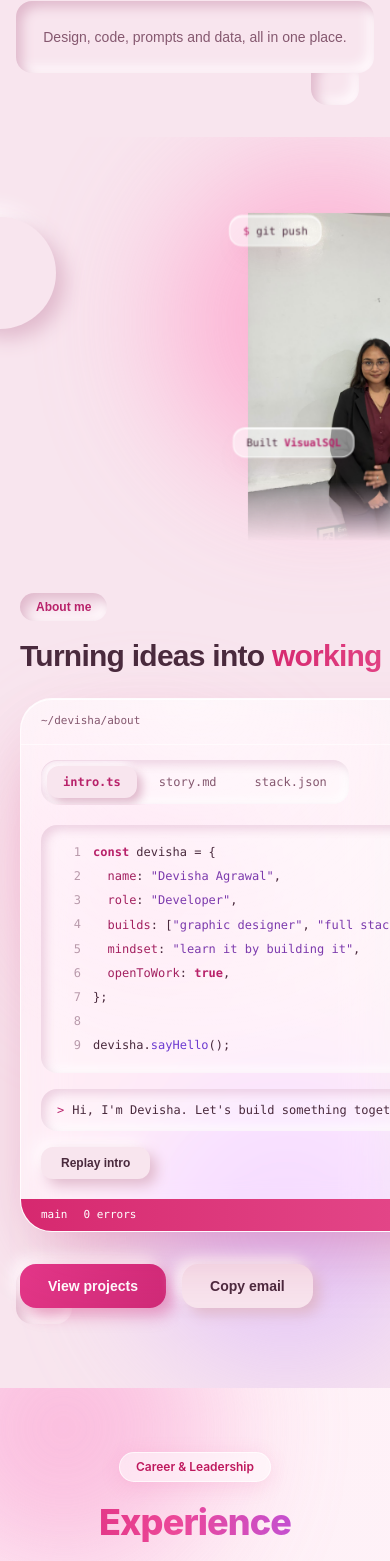
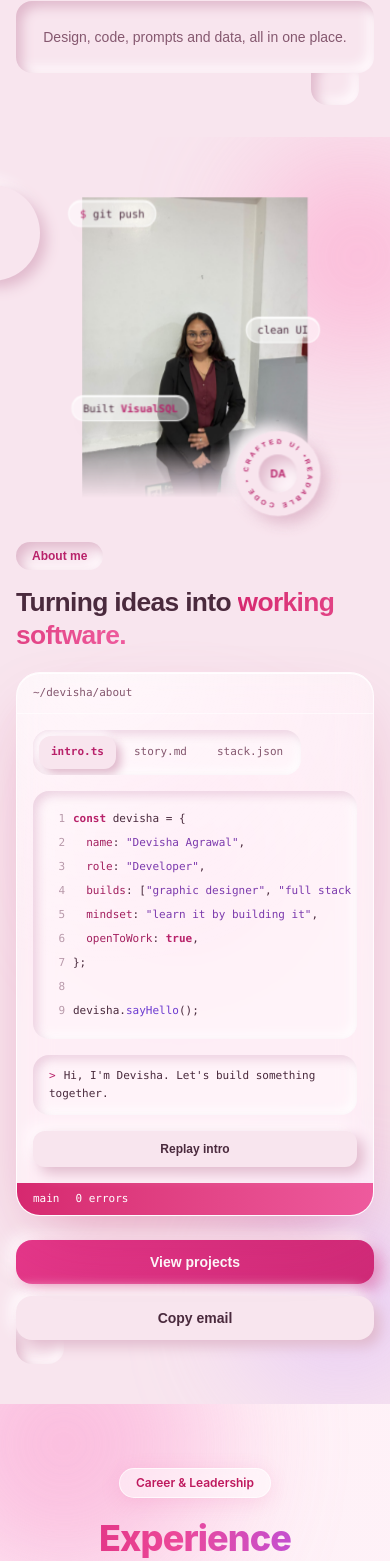
Before and after one commit to DevAgr4/Portfolio, a Next.js app: page / in a window 390 px wide. Shown: the part 1378-2939 px from the top of the page. Built offline with nearby package versions, Linux system fonts and the light colour scheme.

Commit message:
Make About section responsive

```diff
--- a/src/sections/About.tsx
+++ b/src/sections/About.tsx
@@ -11,6 +11,11 @@ import Image from "next/image";
    - Your photo stays a free-standing cutout (no frame, no backing plate).
    - Glass chips float around the photo at different depths in 3D.
    - Trait cards flip in 3D (hover on desktop, tap on touch screens).
+
+   Responsive layout
+   - < lg  : single column (photo on top, terminal below, centred and
+             capped to a readable width). Sections slide up.
+   - >= lg : two columns (5fr / 7fr). Sections slide in from the sides.
 ------------------------------------------------------------------- */
 
 type Tab = "intro" | "story" | "stack";
@@ -27,6 +32,10 @@ const introCode = `const devisha = {
 devisha.sayHello();`;
 
 const helloLine = "Hi, I'm Devisha. Let's build something together.";
+
+// Total number of lines in the finished snippet. Used to reserve the code
+// box height up front so the layout doesn't jump while the text types out.
+const TOTAL_LINES = introCode.split("\n").length;
 
 // Tiny syntax highlighter (pink / plum / violet)
 function highlight(line: string) {
@@ -95,17 +104,17 @@ function FlipCard({ label, desc }: { label: string; desc: string }) {
       data-on={on}
       onClick={() => setOn((v) => !v)}
       aria-label={`${label}. ${desc}`}
-      className="ab-flip h-32 w-full rounded-2xl text-left focus:outline-none focus-visible:ring-2 focus-visible:ring-[#e83e8c] sm:h-36"
+      className="ab-flip h-28 w-full rounded-2xl text-left focus:outline-none focus-visible:ring-2 focus-visible:ring-[#e83e8c] min-[420px]:h-32 sm:h-36"
     >
       <span className="ab-flip-inner relative block h-full w-full">
         {/* front: pushed-out neumorphic key */}
-        <span className="ab-face ab-raised-sm absolute inset-0 flex flex-col justify-between rounded-2xl p-4">
+        <span className="ab-face ab-raised-sm absolute inset-0 flex flex-col justify-between rounded-2xl p-3.5 sm:p-4">
           <span className="text-sm font-bold text-[#4a2a3d] sm:text-base">{label}</span>
           <span className="text-[11px] text-[#85586f]">Flip to read more</span>
         </span>
         {/* back: frosted pink glass */}
         <span
-          className="ab-face absolute inset-0 flex items-center rounded-2xl border border-white/80 p-4 text-sm leading-snug text-[#4a2a3d]"
+          className="ab-face absolute inset-0 flex items-center rounded-2xl border border-white/80 p-3.5 text-[13px] leading-snug text-[#4a2a3d] sm:p-4 sm:text-sm"
           style={{
             transform: "rotateY(180deg)",
             background:
@@ -142,7 +151,7 @@ export default function About() {
       ([entry]) => {
         if (entry.isIntersecting) setVisible(true);
       },
-      { threshold: 0.15 }
+      { threshold: 0.1 }
     );
     if (sectionRef.current) observer.observe(sectionRef.current);
     return () => observer.disconnect();
@@ -202,6 +211,7 @@ export default function About() {
     return () => cancelAnimationFrame(raf);
   }, [visible]);
 
+  // Mouse only: touch screens keep the default light angle
   const onSectionMove = (e: React.PointerEvent<HTMLElement>) => {
     if (e.pointerType !== "mouse") return;
     const r = sectionRef.current?.getBoundingClientRect();
@@ -256,7 +266,7 @@ export default function About() {
       ref={sectionRef}
       onPointerMove={onSectionMove}
       onPointerLeave={onSectionLeave}
-      className="ab-root relative overflow-hidden px-5 py-20 font-['Outfit',sans-serif] text-[#4a2a3d] sm:px-8 md:px-14 md:py-28"
+      className="ab-root relative overflow-hidden px-4 py-16 font-['Outfit',sans-serif] text-[#4a2a3d] min-[420px]:px-5 sm:px-8 sm:py-20 md:px-12 lg:px-14 lg:py-28"
     >
       <style>{`
         .ab-root {
@@ -347,6 +357,11 @@ export default function About() {
         .ab-f { color: #6d3bd0; }
         .ab-c { color: #85586f; font-style: italic; }
 
+        /* thin scrollbars for the code box and the tab strip */
+        .ab-scroll { scrollbar-width: thin; scrollbar-color: #e0b9cc transparent; }
+        .ab-scroll::-webkit-scrollbar { height: 6px; }
+        .ab-scroll::-webkit-scrollbar-thumb { background: #e0b9cc; border-radius: 999px; }
+
         /* 3D flip */
         .ab-flip { perspective: 900px; }
         .ab-flip-inner {
@@ -363,6 +378,14 @@ export default function About() {
         }
         @media (hover: none) {
           .ab-flip[data-on="true"] .ab-flip-inner { transform: rotateY(180deg); }
+        }
+
+        /* Lighter shadows on small screens (cheaper to paint, less heavy) */
+        @media (max-width: 639px) {
+          .ab-raised { box-shadow:
+            calc(var(--sx) * 0.7px) calc(var(--sy) * 0.7px) 14px var(--lo),
+            calc(var(--sx) * -0.7px) calc(var(--sy) * -0.7px) 14px var(--hi); }
+          .ab-glass { -webkit-backdrop-filter: blur(16px) saturate(1.4); backdrop-filter: blur(16px) saturate(1.4); }
         }
 
         @keyframes ab-spin { to { transform: rotate(360deg); } }
@@ -382,36 +405,37 @@ export default function About() {
 
       {/* Colour for the glass to blur: kept on the right, away from the photo */}
       <div aria-hidden className="pointer-events-none absolute inset-0 overflow-hidden">
-        <div className="absolute -right-24 top-6 h-80 w-80 rounded-full bg-[#ff9cc9] opacity-70 blur-3xl" />
-        <div className="absolute -right-10 bottom-4 h-72 w-72 rounded-full bg-[#d8b4fe] opacity-60 blur-3xl" />
-        <div className="absolute right-1/3 top-1/2 h-56 w-56 rounded-full bg-[#ffc2de] opacity-70 blur-3xl" />
+        <div className="absolute -right-16 top-6 h-48 w-48 rounded-full bg-[#ff9cc9] opacity-70 blur-3xl sm:-right-24 sm:h-80 sm:w-80" />
+        <div className="absolute -right-10 bottom-4 h-44 w-44 rounded-full bg-[#d8b4fe] opacity-60 blur-3xl sm:h-72 sm:w-72" />
+        <div className="absolute right-1/3 top-1/2 h-40 w-40 rounded-full bg-[#ffc2de] opacity-70 blur-3xl sm:h-56 sm:w-56" />
 
         {/* neumorphic shapes that drift with the cursor */}
         <div
-          className="absolute -left-14 top-20"
+          className="absolute -left-14 top-12 sm:top-20"
           style={{ transform: "translate(calc(var(--mx) * -30px), calc(var(--my) * -30px))" }}
         >
-          <div className="ab-raised h-28 w-28 rounded-full sm:h-44 sm:w-44" />
+          <div className="ab-raised h-24 w-24 rounded-full sm:h-36 sm:w-36 lg:h-44 lg:w-44" />
         </div>
         <div
-          className="absolute bottom-16 left-[4%]"
+          className="absolute bottom-10 left-[4%] sm:bottom-16"
           style={{ transform: "translate(calc(var(--mx) * 36px), calc(var(--my) * 36px))" }}
         >
-          <div className="ab-inset h-14 w-14 rounded-2xl sm:h-20 sm:w-20" />
+          <div className="ab-inset h-12 w-12 rounded-2xl sm:h-16 sm:w-16 lg:h-20 lg:w-20" />
         </div>
       </div>
 
-      <div className="relative z-10 mx-auto grid max-w-6xl items-center gap-14 md:grid-cols-12 lg:gap-16">
-        {/* ── Photo column: slides in from the left ── */}
+      {/* Single column below lg, two columns (5fr / 7fr) from lg up */}
+      <div className="relative z-10 mx-auto grid max-w-6xl items-center gap-12 sm:gap-16 lg:grid-cols-[minmax(0,5fr)_minmax(0,7fr)] lg:gap-16">
+        {/* ── Photo column: slides up on small screens, in from the left on lg ── */}
         <div
-          className="relative flex justify-center transition-all duration-1000 ease-out md:col-span-5"
-          style={{
-            opacity: visible ? 1 : 0,
-            transform: `translateX(${visible ? 0 : -70}px)`,
-          }}
+          className={`relative flex min-w-0 justify-center transition-all duration-1000 ease-out ${
+            visible
+              ? "translate-x-0 translate-y-0 opacity-100"
+              : "translate-y-12 opacity-0 lg:translate-y-0 lg:-translate-x-16"
+          }`}
         >
           <div
-            className="relative w-full max-w-[240px] sm:max-w-[300px] md:max-w-[260px] lg:max-w-[360px] xl:max-w-[380px]"
+            className="relative w-full max-w-[220px] min-[420px]:max-w-[260px] sm:max-w-[300px] lg:max-w-[360px] xl:max-w-[380px]"
             style={{ perspective: "1000px" }}
           >
             <div
@@ -427,6 +451,7 @@ export default function About() {
                 width={520}
                 height={680}
                 priority
+                sizes="(min-width: 1280px) 380px, (min-width: 1024px) 360px, (min-width: 640px) 300px, 260px"
                 className="pointer-events-none relative h-auto w-full select-none drop-shadow-[0_18px_30px_rgba(232,62,140,0.25)]"
                 style={{
                   transform: "translateZ(25px)",
@@ -437,20 +462,20 @@ export default function About() {
 
               {/* Floating glass chips, each at its own depth */}
               <div
-                className="pointer-events-none absolute -left-3 top-4 z-20 sm:-left-10"
+                className="pointer-events-none absolute -left-2 top-4 z-20 sm:-left-8 lg:-left-10"
                 style={{ transform: "translateZ(70px)" }}
               >
-                <div className="ab-chip ab-float rounded-xl px-3 py-1.5 font-mono text-[10px] font-medium text-[#4a2a3d] sm:text-[11px]">
+                <div className="ab-chip ab-float whitespace-nowrap rounded-xl px-2.5 py-1 font-mono text-[10px] font-medium text-[#4a2a3d] sm:px-3 sm:py-1.5 sm:text-[11px]">
                   <span className="text-[#b8226a]">$</span> git push
                 </div>
               </div>
 
               <div
-                className="pointer-events-none absolute -right-3 top-[42%] z-20 sm:-right-10"
+                className="pointer-events-none absolute -right-2 top-[42%] z-20 sm:-right-8 lg:-right-10"
                 style={{ transform: "translateZ(55px)" }}
               >
                 <div
-                  className="ab-chip ab-float rounded-xl px-3 py-1.5 font-mono text-[10px] font-medium text-[#4a2a3d] sm:text-[11px]"
+                  className="ab-chip ab-float whitespace-nowrap rounded-xl px-2.5 py-1 font-mono text-[10px] font-medium text-[#4a2a3d] sm:px-3 sm:py-1.5 sm:text-[11px]"
                   style={{ animationDelay: "-1.6s" }}
                 >
                   clean UI
@@ -458,11 +483,11 @@ export default function About() {
               </div>
 
               <div
-                className="pointer-events-none absolute bottom-[26%] -left-3 z-20 sm:-left-10"
+                className="pointer-events-none absolute bottom-[26%] -left-2 z-20 sm:-left-8 lg:-left-10"
                 style={{ transform: "translateZ(45px)" }}
               >
                 <div
-                  className="ab-chip ab-float rounded-xl px-3 py-1.5 font-mono text-[10px] font-medium text-[#4a2a3d] sm:text-[11px]"
+                  className="ab-chip ab-float whitespace-nowrap rounded-xl px-2.5 py-1 font-mono text-[10px] font-medium text-[#4a2a3d] sm:px-3 sm:py-1.5 sm:text-[11px]"
                   style={{ animationDelay: "-3s" }}
                 >
                   Built <strong className="text-[#b8226a]">VisualSQL</strong>
@@ -471,7 +496,7 @@ export default function About() {
 
               {/* Rotating stamp */}
               <div
-                className="ab-raised pointer-events-none absolute -bottom-4 -right-3 z-30 flex h-24 w-24 items-center justify-center rounded-full sm:-bottom-6 sm:-right-8 sm:h-28 sm:w-28"
+                className="ab-raised pointer-events-none absolute -bottom-3 -right-2 z-30 flex h-20 w-20 items-center justify-center rounded-full sm:-bottom-6 sm:-right-6 sm:h-28 sm:w-28 lg:-right-8"
                 style={{ transform: "translateZ(60px)" }}
               >
                 <svg viewBox="0 0 120 120" className="ab-spin h-full w-full overflow-visible" aria-hidden>
@@ -484,7 +509,7 @@ export default function About() {
                     </textPath>
                   </text>
                 </svg>
-                <span className="ab-inset absolute flex h-10 w-10 items-center justify-center rounded-full text-[10px] font-bold text-[#b8226a] sm:h-11 sm:w-11">
+                <span className="ab-inset absolute flex h-9 w-9 items-center justify-center rounded-full text-[10px] font-bold text-[#b8226a] sm:h-11 sm:w-11">
                   DA
                 </span>
               </div>
@@ -492,18 +517,18 @@ export default function About() {
           </div>
         </div>
 
-        {/* ── Terminal column: slides in from the right ── */}
+        {/* ── Terminal column: slides up on small screens, in from the right on lg ── */}
         <div
-          className="transition-all duration-1000 ease-out md:col-span-7"
-          style={{
-            opacity: visible ? 1 : 0,
-            transform: `translateX(${visible ? 0 : 70}px)`,
-          }}
+          className={`mx-auto w-full min-w-0 max-w-2xl transition-all duration-1000 ease-out lg:mx-0 lg:max-w-none ${
+            visible
+              ? "translate-x-0 translate-y-0 opacity-100"
+              : "translate-y-12 opacity-0 lg:translate-y-0 lg:translate-x-16"
+          }`}
         >
           <span className="ab-inset mb-4 inline-block rounded-full px-4 py-1.5 text-xs font-semibold text-[#b8226a]">
             About me
           </span>
-          <h2 className="mb-6 text-3xl font-bold leading-tight tracking-tight text-[#4a2a3d] sm:text-4xl">
+          <h2 className="mb-5 text-[1.65rem] font-bold leading-tight tracking-tight text-[#4a2a3d] min-[420px]:text-3xl sm:mb-6 sm:text-4xl">
             Turning ideas into{" "}
             <span className="bg-gradient-to-r from-[#d6286f] to-[#ee5a9d] bg-clip-text text-transparent">
               working software.
@@ -514,7 +539,7 @@ export default function About() {
           <div
             ref={termRef}
             onPointerMove={onTermMove}
-            className="ab-glass relative overflow-hidden rounded-[2rem]"
+            className="ab-glass relative overflow-hidden rounded-3xl sm:rounded-[2rem]"
             style={{ ["--gx" as string]: "25%", ["--gy" as string]: "0%" }}
           >
             {/* moving shine */}
@@ -529,16 +554,16 @@ export default function About() {
 
             <div className="relative">
               {/* Path bar */}
-              <div className="border-b border-white/60 px-5 py-3.5 font-mono text-[11px] text-[#85586f]">
+              <div className="truncate border-b border-white/60 px-4 py-3 font-mono text-[11px] text-[#85586f] sm:px-5 sm:py-3.5">
                 ~/devisha/about
               </div>
 
               {/* File tabs: a pressed-in track with a raised active key */}
-              <div className="px-5 pt-4 sm:px-6">
+              <div className="px-4 pt-4 sm:px-6">
                 <div
                   role="tablist"
                   aria-label="About sections"
-                  className="ab-well flex w-fit max-w-full gap-1.5 overflow-x-auto rounded-2xl p-1.5"
+                  className="ab-well ab-scroll flex w-fit max-w-full gap-1.5 overflow-x-auto rounded-2xl p-1.5"
                 >
                   {tabs.map((t) => (
                     <button
@@ -546,7 +571,7 @@ export default function About() {
                       role="tab"
                       aria-selected={activeTab === t.id}
                       onClick={() => setActiveTab(t.id)}
-                      className={`shrink-0 rounded-xl px-4 py-2 font-mono text-xs focus:outline-none focus-visible:ring-2 focus-visible:ring-[#e83e8c] ${
+                      className={`shrink-0 rounded-xl px-3 py-2 font-mono text-[11px] focus:outline-none focus-visible:ring-2 focus-visible:ring-[#e83e8c] min-[420px]:px-4 min-[420px]:text-xs ${
                         activeTab === t.id
                           ? "ab-raised-sm font-semibold text-[#b8226a]"
                           : "text-[#85586f] hover:text-[#4a2a3d]"
@@ -559,15 +584,19 @@ export default function About() {
               </div>
 
               {/* Body */}
-              <div role="tabpanel" className="min-h-[340px] p-5 sm:p-6">
+              <div role="tabpanel" className="min-h-[320px] p-4 sm:min-h-[360px] sm:p-6">
                 {activeTab === "intro" && (
                   <div>
-                    <div className="ab-well overflow-x-auto rounded-2xl px-4 py-4 font-mono text-[12px] leading-6 sm:text-[13px]">
+                    {/* Height is reserved for the full snippet so nothing jumps while typing */}
+                    <div
+                      className="ab-well ab-scroll overflow-x-auto rounded-2xl px-3 py-4 font-mono text-[11px] leading-6 min-[420px]:px-4 min-[420px]:text-[12px] sm:text-[13px]"
+                      style={{ minHeight: `calc(${TOTAL_LINES} * 1.5rem + 2rem)` }}
+                    >
                       {lines.map((line, i) => (
                         <div key={i} className="flex">
                           <span
                             aria-hidden
-                            className="mr-3 w-6 shrink-0 select-none text-right text-[#b99aab]"
+                            className="mr-2 w-5 shrink-0 select-none text-right text-[#b99aab] min-[420px]:mr-3 min-[420px]:w-6"
                           >
                             {i + 1}
                           </span>
@@ -584,7 +613,7 @@ export default function About() {
                     {/* Output after the code finishes typing */}
                     <div
                       aria-live="polite"
-                      className={`mt-4 rounded-2xl px-4 py-3 font-mono text-[12px] transition-all duration-500 sm:text-[13px] ab-well ${
+                      className={`ab-well mt-4 rounded-2xl px-4 py-3 font-mono text-[11px] leading-relaxed transition-all duration-500 min-[420px]:text-[12px] sm:text-[13px] ${
                         done ? "translate-y-0 opacity-100" : "translate-y-2 opacity-0"
                       }`}
                     >
@@ -594,7 +623,7 @@ export default function About() {
 
                     <button
                       onClick={() => setRunKey((k) => k + 1)}
-                      className="ab-btn mt-4 rounded-xl px-5 py-2 text-xs font-semibold text-[#4a2a3d] focus:outline-none focus-visible:ring-2 focus-visible:ring-[#e83e8c]"
+                      className="ab-btn mt-4 w-full rounded-xl px-5 py-2.5 text-xs font-semibold text-[#4a2a3d] focus:outline-none focus-visible:ring-2 focus-visible:ring-[#e83e8c] min-[420px]:w-auto"
                     >
                       Replay intro
                     </button>
@@ -604,14 +633,14 @@ export default function About() {
                 {activeTab === "story" && (
                   <div>
                     {/* Replace this paragraph with your own story */}
-                    <p className="mb-6 text-[15px] leading-relaxed text-[#6b4558]">
+                    <p className="mb-5 text-sm leading-relaxed text-[#6b4558] sm:mb-6 sm:text-[15px]">
                       I’m Devisha, a developer who enjoys the space where{" "}
                       <strong className="text-[#4a2a3d]">solid engineering</strong> meets{" "}
                       <strong className="text-[#4a2a3d]">thoughtful design</strong>. I like
                       building projects end to end, from computer vision and databases to
                       clean, responsive web interfaces that are easy to use.
                     </p>
-                    <div className="grid grid-cols-1 gap-4 min-[420px]:grid-cols-2">
+                    <div className="grid grid-cols-1 gap-3 min-[420px]:grid-cols-2 sm:gap-4">
                       {traits.map((t) => (
                         <FlipCard key={t.label} label={t.label} desc={t.desc} />
                       ))}
@@ -624,11 +653,11 @@ export default function About() {
                     <div className="mb-4 font-mono text-xs text-[#85586f]">
                       <span className="text-[#b8226a]">{"// "}</span>tools I work with
                     </div>
-                    <div className="flex flex-wrap gap-3">
+                    <div className="flex flex-wrap gap-2.5 sm:gap-3">
                       {stack.map((s) => (
                         <span
                           key={s}
-                          className="ab-raised-sm cursor-default rounded-xl px-4 py-2 font-mono text-xs text-[#4a2a3d] hover:-translate-y-0.5"
+                          className="ab-raised-sm cursor-default rounded-xl px-3 py-1.5 font-mono text-[11px] text-[#4a2a3d] hover:-translate-y-0.5 sm:px-4 sm:py-2 sm:text-xs"
                         >
                           {s}
                         </span>
@@ -639,7 +668,7 @@ export default function About() {
               </div>
 
               {/* Status bar */}
-              <div className="flex items-center justify-between bg-gradient-to-r from-[#d6286f] to-[#ee5a9d] px-5 py-2 font-mono text-[11px] text-white">
+              <div className="flex items-center justify-between bg-gradient-to-r from-[#d6286f] to-[#ee5a9d] px-4 py-2 font-mono text-[11px] text-white sm:px-5">
                 <span className="flex items-center gap-4">
                   <span>main</span>
                   <span>0 errors</span>
@@ -651,8 +680,8 @@ export default function About() {
             </div>
           </div>
 
-          {/* Buttons */}
-          <div className="mt-8 flex flex-wrap items-center gap-4">
+          {/* Buttons: stacked full-width on tiny screens, side by side from 420px */}
+          <div className="mt-6 flex flex-col gap-3 min-[420px]:flex-row min-[420px]:flex-wrap min-[420px]:items-center min-[420px]:gap-4 sm:mt-8">
             <a
               href="#projects"
               className="ab-btn ab-btn-primary inline-flex items-center justify-center rounded-2xl px-7 py-3 text-sm font-semibold focus:outline-none focus-visible:ring-2 focus-visible:ring-[#e83e8c] focus-visible:ring-offset-2 focus-visible:ring-offset-[#f8e5ee]"
```
